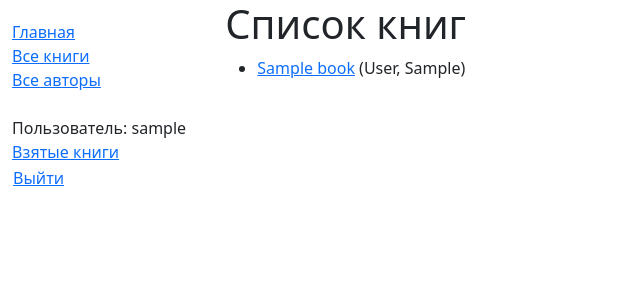
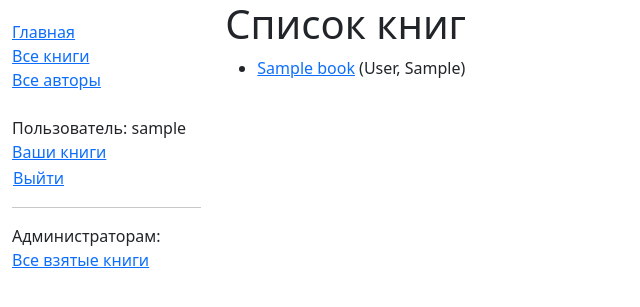
Before and after one commit to lisantov/django-practice, a Django app: page /catalog/books/ in a window 1280 px wide. Shown: the top 307 px of the page, without its empty margins (0-640 px from the left). Run offline with Django 5.2, Linux system fonts and the light colour scheme; a user stored in the database is signed in; tables that the repository leaves empty hold one stand-in row (values such as "Sample post").

Commit message:
Add: Staff page for listing borrowed books

```diff
--- a/localLibrary/catalog/templates/catalog/base/base_generic.html
+++ b/localLibrary/catalog/templates/catalog/base/base_generic.html
@@ -23,7 +23,7 @@
               <li><a href="{% url 'authors' %}">Все авторы</a></li>
               {% if user.is_authenticated %}
                 <li class="username">Пользователь: {{ user.get_username }}</li>
-                <li><a href="{% url 'my-borrowed' %}">Взятые книги</a></li>
+                <li><a href="{% url 'my-borrowed' %}">Ваши книги</a></li>
                 <li>
                     <form id="logout-form" method="post" action="{% url 'logout' %}">
                         {% csrf_token %}
@@ -32,6 +32,11 @@
                  </li>
                 {% else %}
                 <li id="login-button"><a href="{% url 'login' %}?next={{ request.path }}">Войти</a></li>
+              {% endif %}
+              {% if perms.catalog.can_mark_returned %}
+                <li><hr /></li>
+                <li>Администраторам:</li>
+                <li id="staff-button"><a href="{% url 'borrowed' %}">Все взятые книги</a></li>
               {% endif %}
             </ul>
           {% endblock %}
```
Also changed, not shown: localLibrary/templates/base_generic.html (+6 -1 lines).
